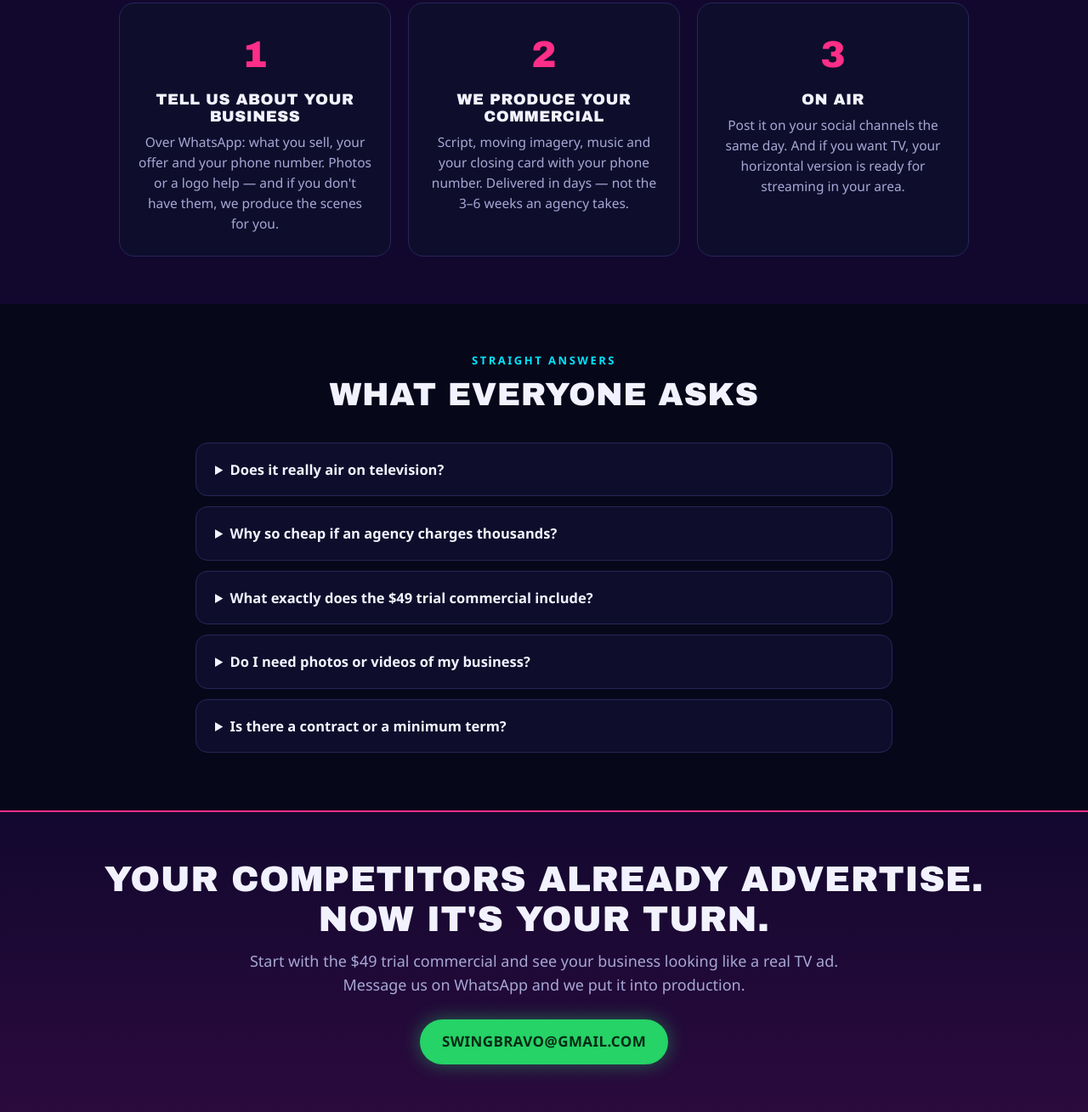
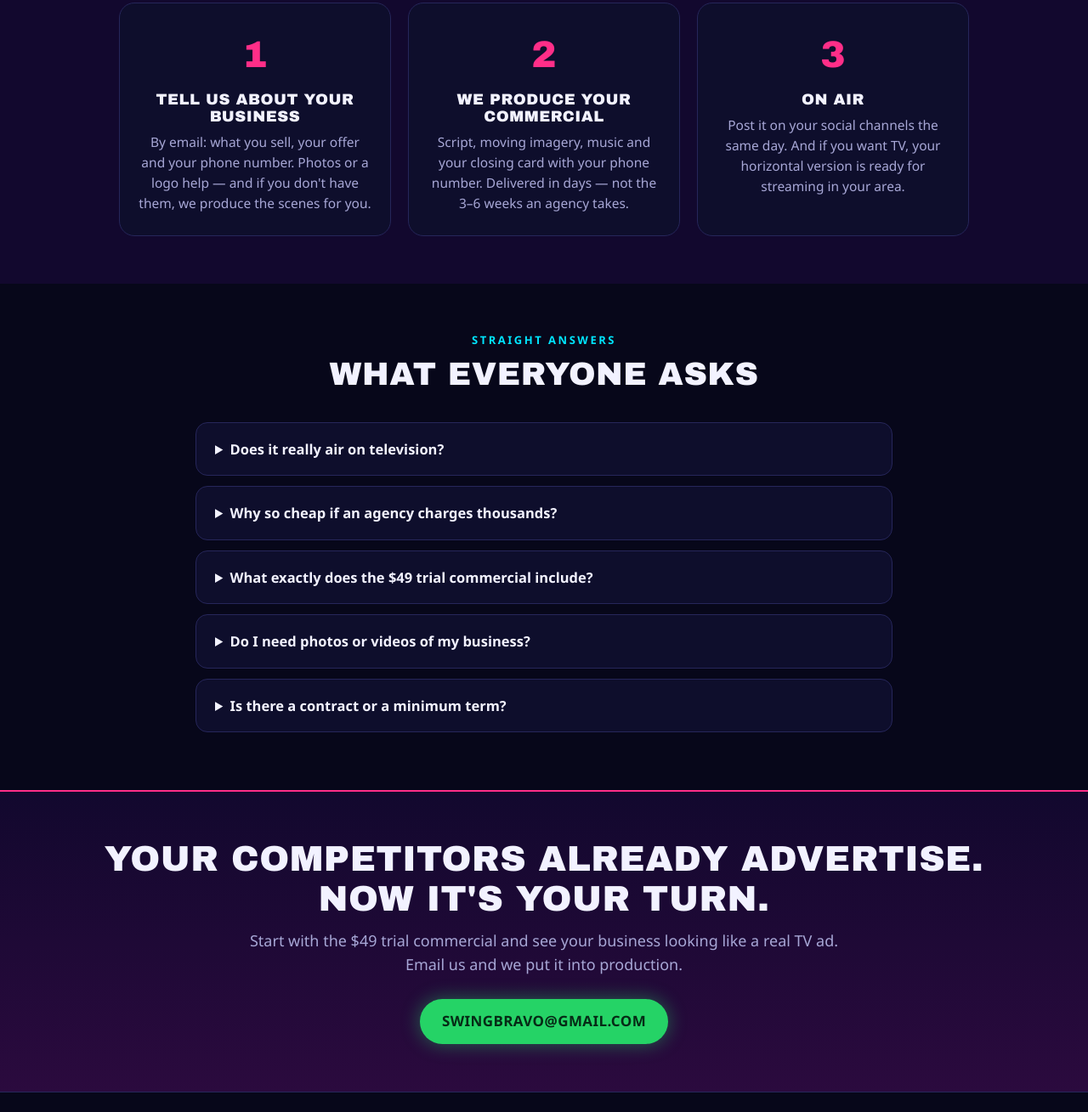
Before and after one commit to pippen32/anuncios, a plain HTML site: page en.html in a window 1280 px wide. Shown: the part 3806-5115 px from the top of the page at 85% size. Drawn offline with Linux system fonts and the light colour scheme.

Commit message:
Replace en.html with corrected version (remove WhatsApp mentions, email contact only)

```diff
--- a/en.html
+++ b/en.html
@@ -279,7 +279,7 @@ footer{padding:26px 0;text-align:center;color:var(--mut);font-size:14px;border-t
     <h2 class="sec">From your idea to on-air in 3 steps</h2>
     <p class="sec-sub"></p>
     <div class="steps">
-      <div class="step"><div class="num">1</div><h3>Tell us about your business</h3><p>Over WhatsApp: what you sell, your offer and your phone number. Photos or a logo help — and if you don't have them, we produce the scenes for you.</p></div>
+      <div class="step"><div class="num">1</div><h3>Tell us about your business</h3><p>By email: what you sell, your offer and your phone number. Photos or a logo help — and if you don't have them, we produce the scenes for you.</p></div>
       <div class="step"><div class="num">2</div><h3>We produce your commercial</h3><p>Script, moving imagery, music and your closing card with your phone number. Delivered in days — not the 3–6 weeks an agency takes.</p></div>
       <div class="step"><div class="num">3</div><h3>On air</h3><p>Post it on your social channels the same day. And if you want TV, your horizontal version is ready for streaming in your area.</p></div>
     </div>
@@ -304,7 +304,7 @@ footer{padding:26px 0;text-align:center;color:var(--mut);font-size:14px;border-t
 <section class="final">
   <div class="wrap">
     <h2>Your competitors already advertise.<br>Now it's your turn.</h2>
-    <p>Start with the $49 trial commercial and see your business looking like a real TV ad. Message us on WhatsApp and we put it into production.</p>
+    <p>Start with the $49 trial commercial and see your business looking like a real TV ad. Email us and we put it into production.</p>
     <a class="btn" href="mailto:swingbravo@gmail.com?subject=Anuncio%20de%20prueba%20%2449" target="_blank" rel="noopener">swingbravo@gmail.com</a>
   </div>
 </section>
```
